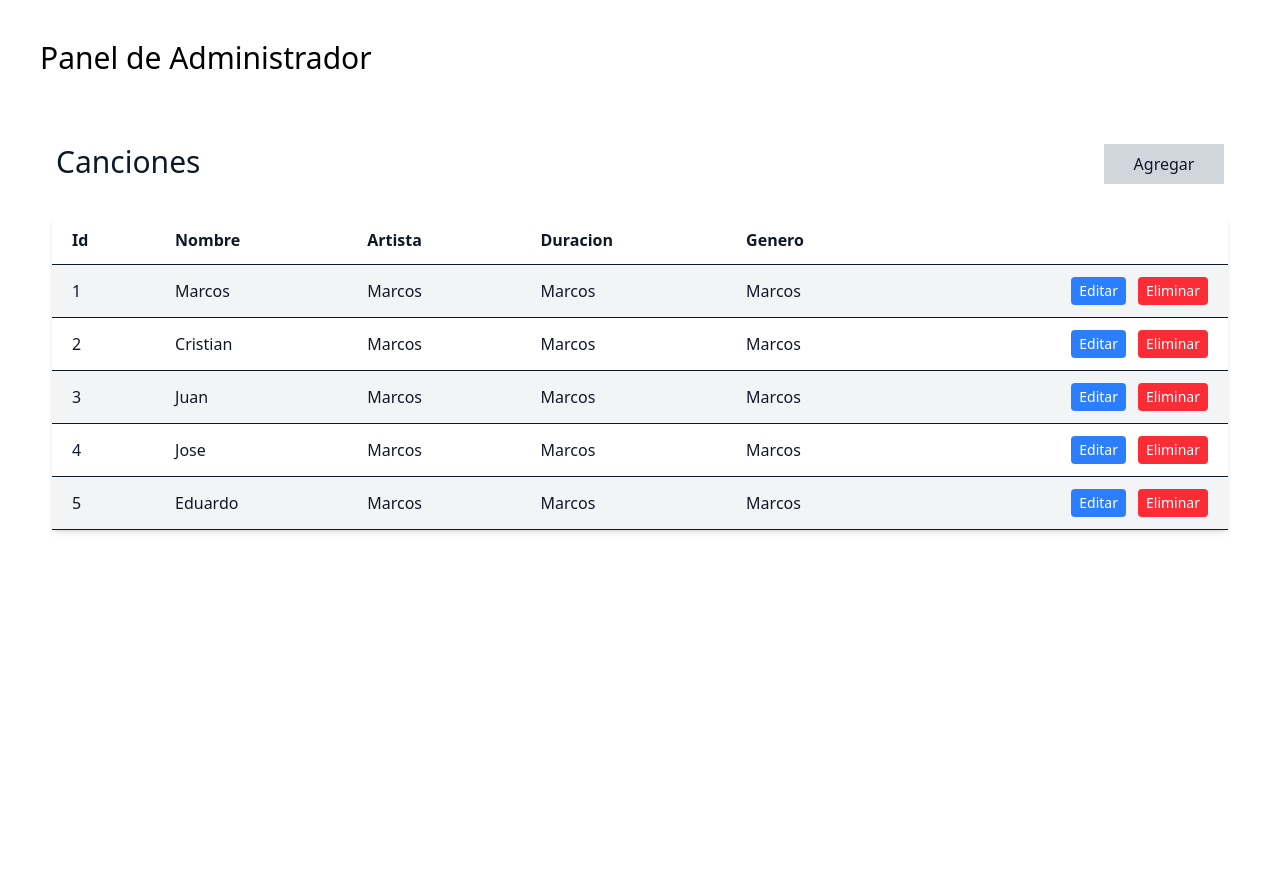
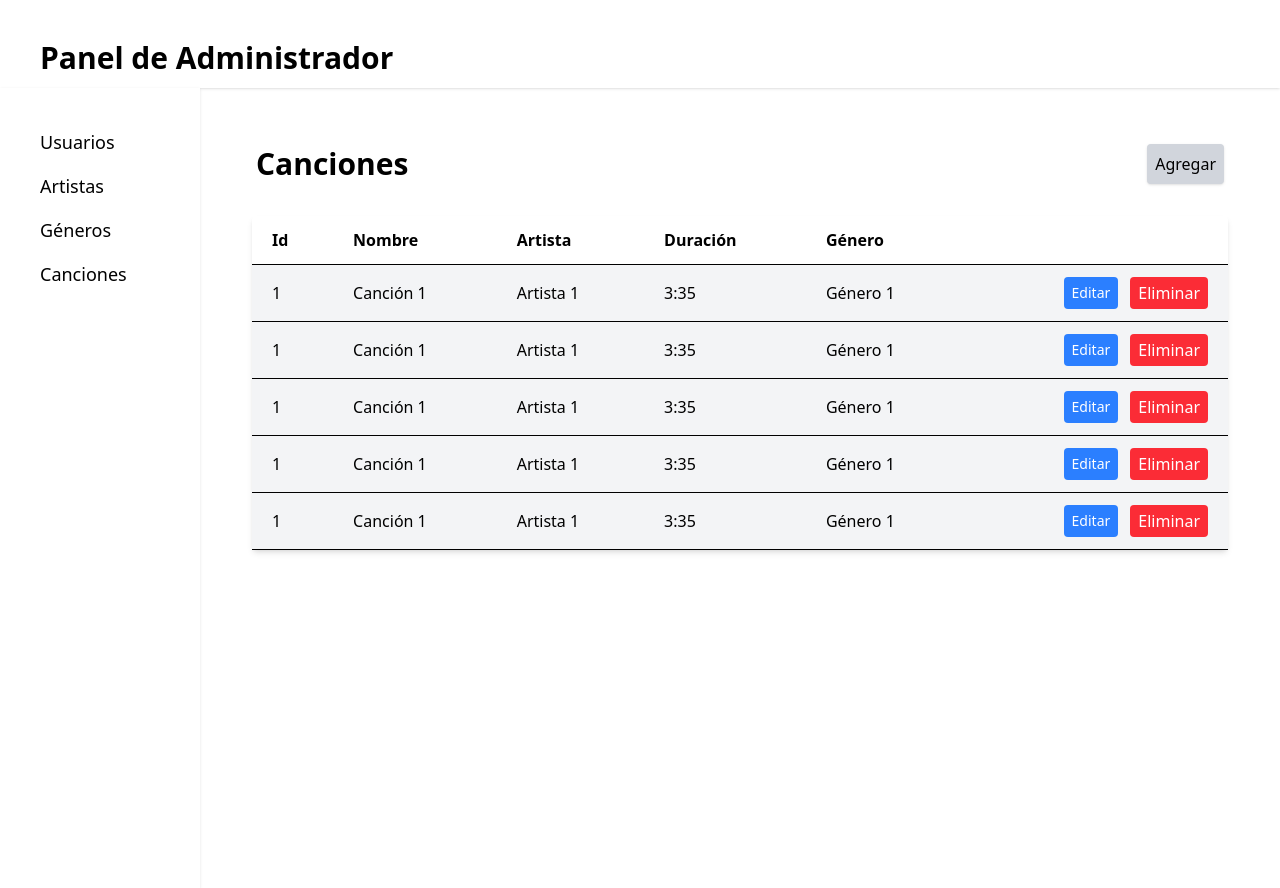
Before and after one commit to winsignares/musik, a Flask app: template app/config/templates/admin/Acanciones.html in a window 1280 px wide. Before the commit the page ends 533 px from the top, so only its background shows below. Run offline with Flask 3, Linux system fonts and the light colour scheme; the template is opened without the code that fills it, so the values that code supplies are empty; parts of the project's set-up code (start-up, migrations or seed data) failed here and were passed over.

Commit message:
Commit indefinido semiprime x2

```diff
--- a/app/config/templates/admin/Acanciones.html
+++ b/app/config/templates/admin/Acanciones.html
@@ -2,93 +2,109 @@
 <html lang="en">
 
 <head>
-    <meta charset="UTF-8">
-    <meta name="viewport" content="width=device-width, initial-scale=1.0">
+  <meta charset="UTF-8" />
+  <meta name="viewport" content="width=device-width, initial-scale=1.0" />
   <title>Canciones</title>
   <script src="https://unpkg.com/@tailwindcss/browser@4"></script>
 </head>
 
 <body>
-    <header class="h-22 flex p-10">
-        <h1 class="text-3xl">Panel de Administrador</h1>
+  <header class="h-22 p-10 bg-white shadow">
+    <h1 class="text-3xl font-semibold">Panel de Administrador</h1>
   </header>
 
-<div class="text-gray-900 p-10">
-    <div class="p-4 flex justify-between">
-        <h1 class="text-3xl">
-            Canciones
-        </h1>
+  <div class="flex">
+    <aside class="w-50 p-10 bg-white shadow h-screen">
+      <nav class="flex flex-col gap-4 text-lg font-medium">
+        <a href="#" class="hover:text-blue-500">Usuarios</a>
+        <a href="#" class="hover:text-blue-500">Artistas</a>
+        <a href="#" class="hover:text-blue-500">Géneros</a>
+        <a href="#" class="hover:text-blue-500">Canciones</a>
+      </nav>
+    </aside>
 
-        <button class="bg-gray-300 p-2 cursor-pointer hover:bg-gray-400 w-30">Agregar</button>
+    <section class="flex-1 p-10">
+      <div class="p-4 flex justify-between items-center">
+        <h1 class="text-3xl font-semibold">Canciones</h1>
+        <button class="bg-gray-300 p-2 hover:bg-gray-400 rounded shadow">Agregar</button>
       </div>
+
       <div class="px-3 py-4 flex justify-center">
         <table class="w-full text-md bg-white shadow-md rounded mb-4">
-            <tbody>
+          <thead>
             <tr class="border-b">
               <th class="text-left p-3 px-5">Id</th>
               <th class="text-left p-3 px-5">Nombre</th>
               <th class="text-left p-3 px-5">Artista</th>
-                    <th class="text-left p-3 px-5">Duracion</th>
-                    <th class="text-left p-3 px-5">Genero</th>
+              <th class="text-left p-3 px-5">Duración</th>
+              <th class="text-left p-3 px-5">Género</th>
+            </tr>
+          </thead>
+
+          <tbody>
+            <tr class="border-b hover:bg-orange-100 bg-gray-100">
+              <td class="p-3 px-5">1</td>
+              <td class="p-3 px-5">Canción 1</td>
+              <td class="p-3 px-5">Artista 1</td>
+              <td class="p-3 px-5">3:35</td>
+              <td class="p-3 px-5">Género 1</td>
+              <td class="p-3 px-5 flex justify-end">
+                <button class="cursor-pointer mr-3 text-sm bg-blue-500 hover:bg-blue-700 text-white py-1 px-2 rounded">Editar</button>
+                <button class="cursor-pointer bg-red-500 hover:bg-red-700 text-white py-1 px-2 rounded">Eliminar</button>
+              </td>
             </tr>
 
             <tr class="border-b hover:bg-orange-100 bg-gray-100">
                 <td class="p-3 px-5">1</td>
-                    <td class="p-3 px-5">Marcos</td>
-                    <td class="p-3 px-5">Marcos</td>
-                    <td class="p-3 px-5">Marcos</td>
-                    <td class="p-3 px-5">Marcos</td>
+                <td class="p-3 px-5">Canción 1</td>
+                <td class="p-3 px-5">Artista 1</td>
+                <td class="p-3 px-5">3:35</td>
+                <td class="p-3 px-5">Género 1</td>
                 <td class="p-3 px-5 flex justify-end">
-                        <button type="button" class="cursor-pointer mr-3 text-sm bg-blue-500 hover:bg-blue-700 text-white py-1 px-2 rounded focus:outline-none focus:shadow-outline">Editar</button>
-                        <button type="button" class="cursor-pointer text-sm bg-red-500 hover:bg-red-700 text-white py-1 px-2 rounded focus:outline-none focus:shadow-outline">Eliminar</button></td>
-                </tr>
-
-                <tr class="border-b hover:bg-orange-100 bg-white">
-                    <td class="p-3 px-5">2</td>
-                    <td class="p-3 px-5">Cristian</td>
-                    <td class="p-3 px-5">Marcos</td>
-                    <td class="p-3 px-5">Marcos</td>
-                    <td class="p-3 px-5">Marcos</td>
-                    <td class="p-3 px-5 flex justify-end">
-                        <button type="button" class="cursor-pointer mr-3 text-sm bg-blue-500 hover:bg-blue-700 text-white py-1 px-2 rounded focus:outline-none focus:shadow-outline">Editar</button>
-                        <button type="button" class="cursor-pointer text-sm bg-red-500 hover:bg-red-700 text-white py-1 px-2 rounded focus:outline-none focus:shadow-outline">Eliminar</button></td>
+                  <button class="cursor-pointer mr-3 text-sm bg-blue-500 hover:bg-blue-700 text-white py-1 px-2 rounded">Editar</button>
+                  <button class="cursor-pointer bg-red-500 hover:bg-red-700 text-white py-1 px-2 rounded">Eliminar</button>
+                </td>
               </tr>
 
               <tr class="border-b hover:bg-orange-100 bg-gray-100">
-                    <td class="p-3 px-5">3</td>
-                    <td class="p-3 px-5">Juan</td>
-                    <td class="p-3 px-5">Marcos</td>
-                    <td class="p-3 px-5">Marcos</td>
-                    <td class="p-3 px-5">Marcos</td>
+                <td class="p-3 px-5">1</td>
+                <td class="p-3 px-5">Canción 1</td>
+                <td class="p-3 px-5">Artista 1</td>
+                <td class="p-3 px-5">3:35</td>
+                <td class="p-3 px-5">Género 1</td>
                 <td class="p-3 px-5 flex justify-end">
-                        <button type="button" class="cursor-pointer mr-3 text-sm bg-blue-500 hover:bg-blue-700 text-white py-1 px-2 rounded focus:outline-none focus:shadow-outline">Editar</button>
-                        <button type="button" class="cursor-pointer text-sm bg-red-500 hover:bg-red-700 text-white py-1 px-2 rounded focus:outline-none focus:shadow-outline">Eliminar</button></td>
-                </tr>
-
-                <tr class="border-b hover:bg-orange-100 bg-white">
-                    <td class="p-3 px-5">4</td>
-                    <td class="p-3 px-5">Jose</td>
-                    <td class="p-3 px-5">Marcos</td>
-                    <td class="p-3 px-5">Marcos</td>
-                    <td class="p-3 px-5">Marcos</td>
-                    <td class="p-3 px-5 flex justify-end">
-                        <button type="button" class="cursor-pointer mr-3 text-sm bg-blue-500 hover:bg-blue-700 text-white py-1 px-2 rounded focus:outline-none focus:shadow-outline">Editar</button>
-                        <button type="button" class="cursor-pointer text-sm bg-red-500 hover:bg-red-700 text-white py-1 px-2 rounded focus:outline-none focus:shadow-outline">Eliminar</button></td>
+                  <button class="cursor-pointer mr-3 text-sm bg-blue-500 hover:bg-blue-700 text-white py-1 px-2 rounded">Editar</button>
+                  <button class="cursor-pointer bg-red-500 hover:bg-red-700 text-white py-1 px-2 rounded">Eliminar</button>
+                </td>
               </tr>
 
               <tr class="border-b hover:bg-orange-100 bg-gray-100">
-                    <td class="p-3 px-5">5</td>
-                    <td class="p-3 px-5">Eduardo</td>
-                    <td class="p-3 px-5">Marcos</td>
-                    <td class="p-3 px-5">Marcos</td>
-                    <td class="p-3 px-5">Marcos</td>
+                <td class="p-3 px-5">1</td>
+                <td class="p-3 px-5">Canción 1</td>
+                <td class="p-3 px-5">Artista 1</td>
+                <td class="p-3 px-5">3:35</td>
+                <td class="p-3 px-5">Género 1</td>
                 <td class="p-3 px-5 flex justify-end">
-                        <button type="button" class="cursor-pointer mr-3 text-sm bg-blue-500 hover:bg-blue-700 text-white py-1 px-2 rounded focus:outline-none focus:shadow-outline">Editar</button>
-                        <button type="button" class="cursor-pointer text-sm bg-red-500 hover:bg-red-700 text-white py-1 px-2 rounded focus:outline-none focus:shadow-outline">Eliminar</button></td>
+                  <button class="cursor-pointer mr-3 text-sm bg-blue-500 hover:bg-blue-700 text-white py-1 px-2 rounded">Editar</button>
+                  <button class="cursor-pointer bg-red-500 hover:bg-red-700 text-white py-1 px-2 rounded">Eliminar</button>
+                </td>
+              </tr>
+
+              <tr class="border-b hover:bg-orange-100 bg-gray-100">
+                <td class="p-3 px-5">1</td>
+                <td class="p-3 px-5">Canción 1</td>
+                <td class="p-3 px-5">Artista 1</td>
+                <td class="p-3 px-5">3:35</td>
+                <td class="p-3 px-5">Género 1</td>
+                <td class="p-3 px-5 flex justify-end">
+                  <button class="cursor-pointer mr-3 text-sm bg-blue-500 hover:bg-blue-700 text-white py-1 px-2 rounded">Editar</button>
+                  <button class="cursor-pointer bg-red-500 hover:bg-red-700 text-white py-1 px-2 rounded">Eliminar</button>
+                </td>
               </tr>
           </tbody>
         </table>
       </div>
+    </section>
   </div>
 </body>
 
```
Also changed, not shown: app/config/templates/admin/Aartistas.html (+45 -38 lines), app/config/templates/admin/Ageneros.html (+45 -49 lines), app/config/templates/admin/Ausuarios.html (+29 -65 lines). Lines whose indentation alone changed are shown as unchanged.
